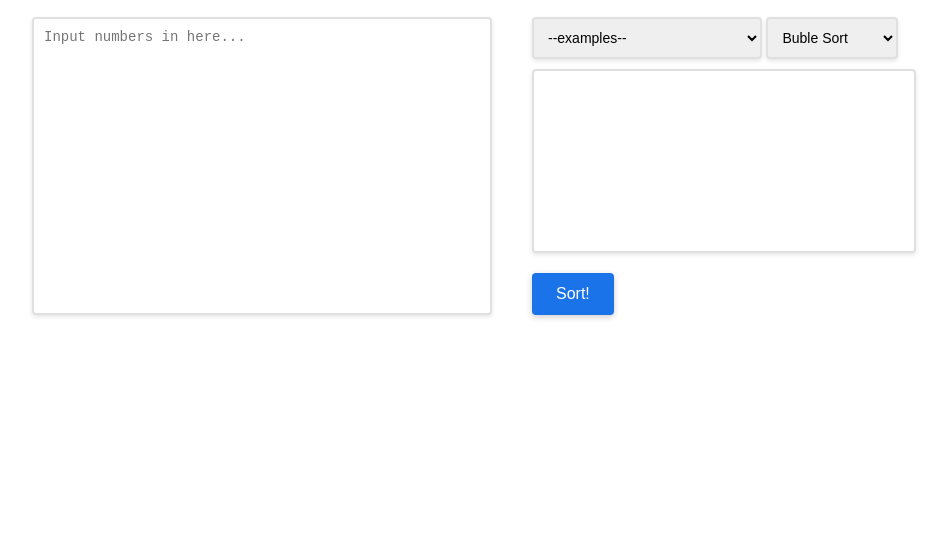
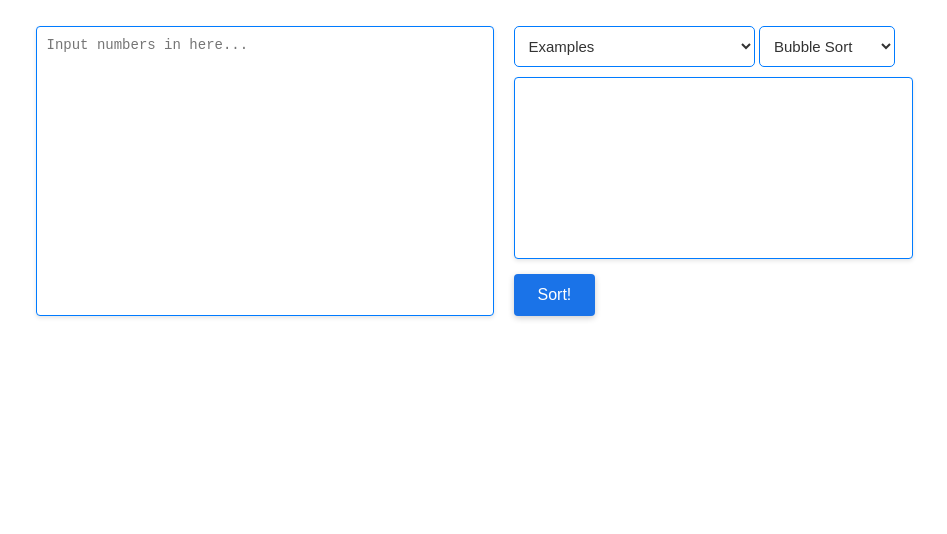
Before and after one commit to SunnyLi33/SortingAlgoVisualizer, a plain HTML site: page index.html in a window 1280 px wide. Shown: the part 266-800 px from the top of the page, without its empty margins (166-1113 px from the left). Drawn offline with Linux system fonts and the light colour scheme.

Commit message:
- Fixed Bug - Improved CSS/aesthetics

```diff
--- a/css/indexStyles.css
+++ b/css/indexStyles.css
@@ -24,7 +24,7 @@ h1 {
 .form-container {
     display: flex;
     justify-content: center;
-    gap: 20px;
+    gap: 10px;
     margin-top: 20px;
 }
 
@@ -38,22 +38,22 @@ h1 {
 /* Styling for text areas */
 textarea {
     padding: 10px;
-    border: 2px solid #e0e0e0;
     border-radius: 4px;
     font-size: 14px;
     box-shadow: 0 2px 4px rgba(0,0,0,0.1);
     resize: none;
-    margin-top: 10px;
+    border-color: #007bff;
 }
 
 /* Styling for select elements */
 select {
     padding: 10px;
-    margin-top: 10px;
-    border: 2px solid #e0e0e0;
-    border-radius: 4px;
-    font-size: 14px;
-    box-shadow: 0 2px 4px rgba(0,0,0,0.1);
+    border-radius: 5px;
+    background-color: white;
+    font-size: 15px;
+    color: #333;
+    outline: none;
+    border-color: #007bff;
 }
 
 /* Button styling */
@@ -65,7 +65,7 @@ button {
     border-radius: 4px;
     cursor: pointer;
     font-size: 16px;
-    margin-top: 20px;
+    margin-top: 15px;
     box-shadow: 0 2px 6px rgba(0,0,0,0.2);
     transition: background-color 0.3s;
     align-self: flex-start;
@@ -91,3 +91,12 @@ button:hover {
     background-color: #f9f9f9;
     box-shadow: 0 1px 3px rgba(0,0,0,0.1);
 }
+
+#sortingInfoArea {
+    margin-top: 10px;
+    width: fit-content;
+}
+
+#myDropDownAlgorithms {
+    width: auto;
+}
--- a/index.html
+++ b/index.html
@@ -7,25 +7,25 @@
     <link rel="stylesheet" type="text/css" href="css/styles.css">
     <link rel="stylesheet" type="text/css" href="css/indexStyles.css">
 </head>
-<bod>
+<body>
     <h1>Sorting Visualizer</h1>
     <div class="form-container">
         <textarea id="user_nums_input" rows="15" cols="50" placeholder="Input numbers in here..."></textarea><br>
         <div class="options-container">
-            <div>
-                <select id="myDropdownExamples">
-                    <option>--examples--</option>
+            <div id="myDropdownBars">
+                <select id="myDropDownExamples">
+                    <option>Examples</option>
                     <option value="option1">Example 1 (random numbers)</option>
                     <option value="option2">Example 2 (ordered)</option>
                     <option value="option3">Example 3 (reversed order)</option>
                 </select>
                 <select id="myDropDownAlgorithms">
-                    <option value="bubblesort">Buble Sort</option>
+                    <option value="bubblesort">Bubble Sort</option>
                     <option value="selectionsort">Selection Sort</option>
                     <option value="quicksort">Quick Sort</option>
                 </select>
             </div>
-            <textarea id="sortingInfoArea" rows="10" cols="41" readonly></textarea>
+            <textarea id="sortingInfoArea" rows="10" cols="43" readonly></textarea>
             <button id="sortbtn">Sort!</button>
         </div>
     </div>
@@ -34,4 +34,4 @@
     <script src="scripts/bubbleSort.js"></script>
     <script src="scripts/selectionSort.js"></script>
     <script src="scripts/quickSort.js"></script>
-</bod>
+</body>
--- a/scripts/bubbleSort.js
+++ b/scripts/bubbleSort.js
@@ -28,6 +28,7 @@ function bubbleSortAndDisplay() {
 function fullBubbleSort(endIndex, numbers, boxes) {
     if (endIndex <= 0) {
         document.getElementById('sortbtn').disabled = false;
+        document.getElementById('myDropDownExamples').disabled = false;
         document.getElementById('sortingInfoArea').value = 'Total Comparisons: ' + comparisonCount;
         return;
     }
@@ -99,6 +100,7 @@ function init() {
     document.getElementById('sortbtn').addEventListener('click', function() {
         let selectedAlgorithm = document.getElementById('myDropDownAlgorithms').value;
         document.getElementById('sortbtn').disabled = true;
+        document.getElementById('myDropDownExamples').disabled = true;
         if (selectedAlgorithm === 'bubblesort') {
             bubbleSortAndDisplay();
     }});
--- a/scripts/generateNumbers.js
+++ b/scripts/generateNumbers.js
@@ -79,7 +79,7 @@ function generateDescendingNumbers() {
 
 
 function init() {
-    document.getElementById('myDropdownExamples').addEventListener('change', function() {
+    document.getElementById('myDropDownExamples').addEventListener('change', function() {
         if (this.value === 'option1') {
             generateAndDisplayRandomNumbers();
         } else if (this.value === 'option2') {
--- a/scripts/quickSort.js
+++ b/scripts/quickSort.js
@@ -15,6 +15,8 @@ async function quickSortAndDisplay() {
     // Final update after sorting is complete
     updateUI(numbers, -1, -1, -1, true);
     document.getElementById('sortingInfoArea').value += `Total Comparisons: ${comparisonCount2}`;
+
+    document.getElementById('myDropDownExamples').disabled = false;
 }
 
 async function quickSort(arr, left, right) {
--- a/scripts/selectionSort.js
+++ b/scripts/selectionSort.js
@@ -3,6 +3,7 @@ let comparisonCount1 = 0;
 function finalizeSorting(delay) {
     setTimeout(() => {
         document.getElementById('sortbtn').disabled = false;
+        document.getElementById('myDropDownExamples').disabled = false;
         document.getElementById('sortingInfoArea').value = 'Total Comparisons: ' + comparisonCount1;
     }, delay);
 }
@@ -36,13 +37,13 @@ function selectionSort(numbers, boxes) {
     for (let i = 0; i < n - 1; i++) {
         let minIdx = i;
         updateVisual(boxes, minIdx, 'red', delay);
-        delay += 500;
+        delay += 200;
 
         for (let j = i; j < n; j++) {
             comparisonCount1++;
             if (j !== minIdx) {
                 updateVisual(boxes, j, 'cyan', delay);
-                delay += 500;
+                delay += 200;
             }
 
             if (numbers[j] < numbers[minIdx]) {
@@ -64,18 +65,18 @@ function selectionSort(numbers, boxes) {
             numbers[minIdx] = temp;
 
             swapBoxes(boxes, i, minIdx, delay);
-            delay += 500;
+            delay += 200;
         }
 
         updateVisual(boxes, i, 'lightgreen', delay);
         if (minIdx !== i) {
             updateVisual(boxes, minIdx, 'white', delay);
         }
-        delay += 500;
+        delay += 200;
     }
 
     updateVisual(boxes, n - 1, 'lightgreen', delay);
-    finalizeSorting(delay + 500);
+    finalizeSorting(delay + 200);
 }
 
 
```
